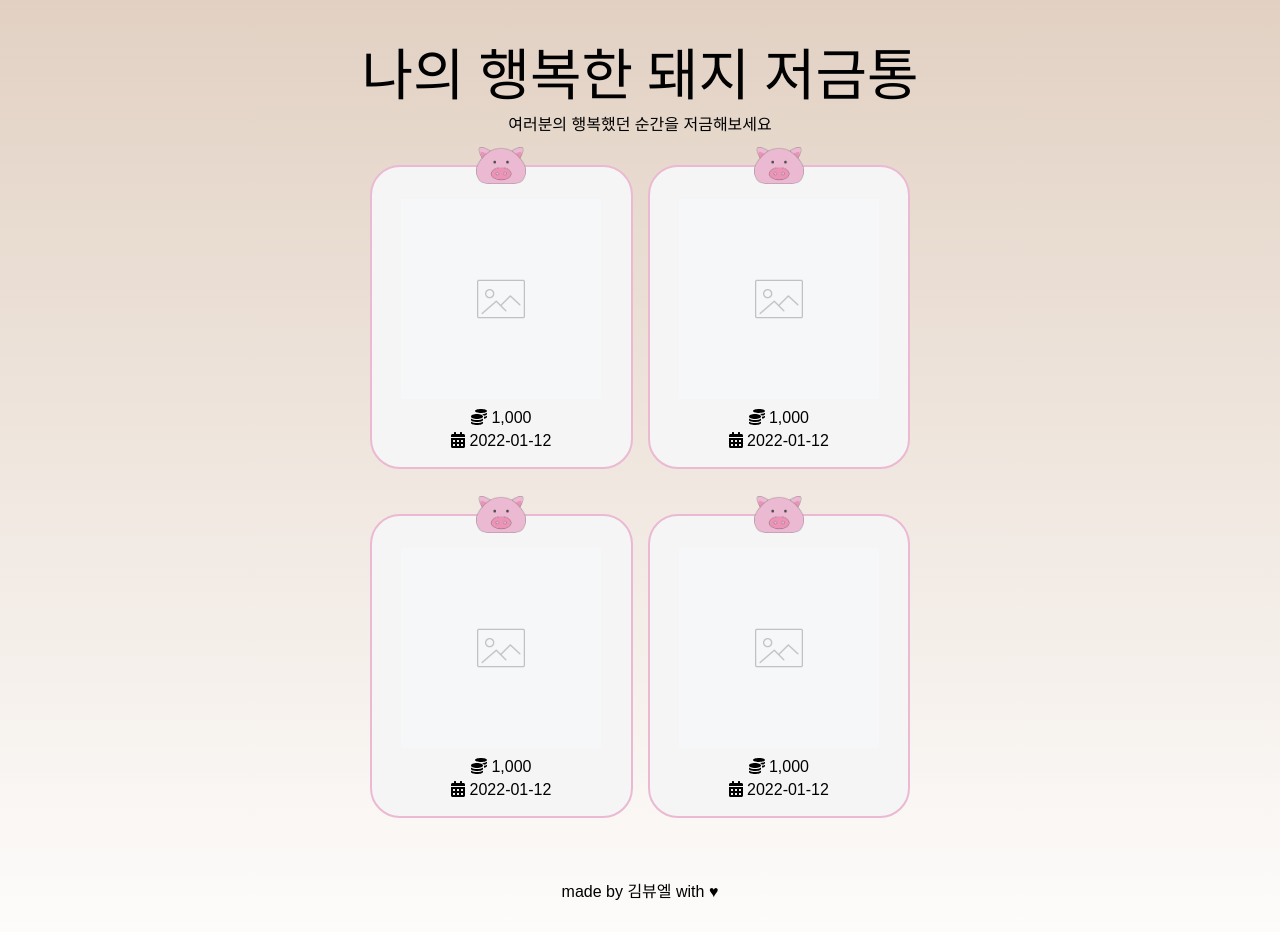
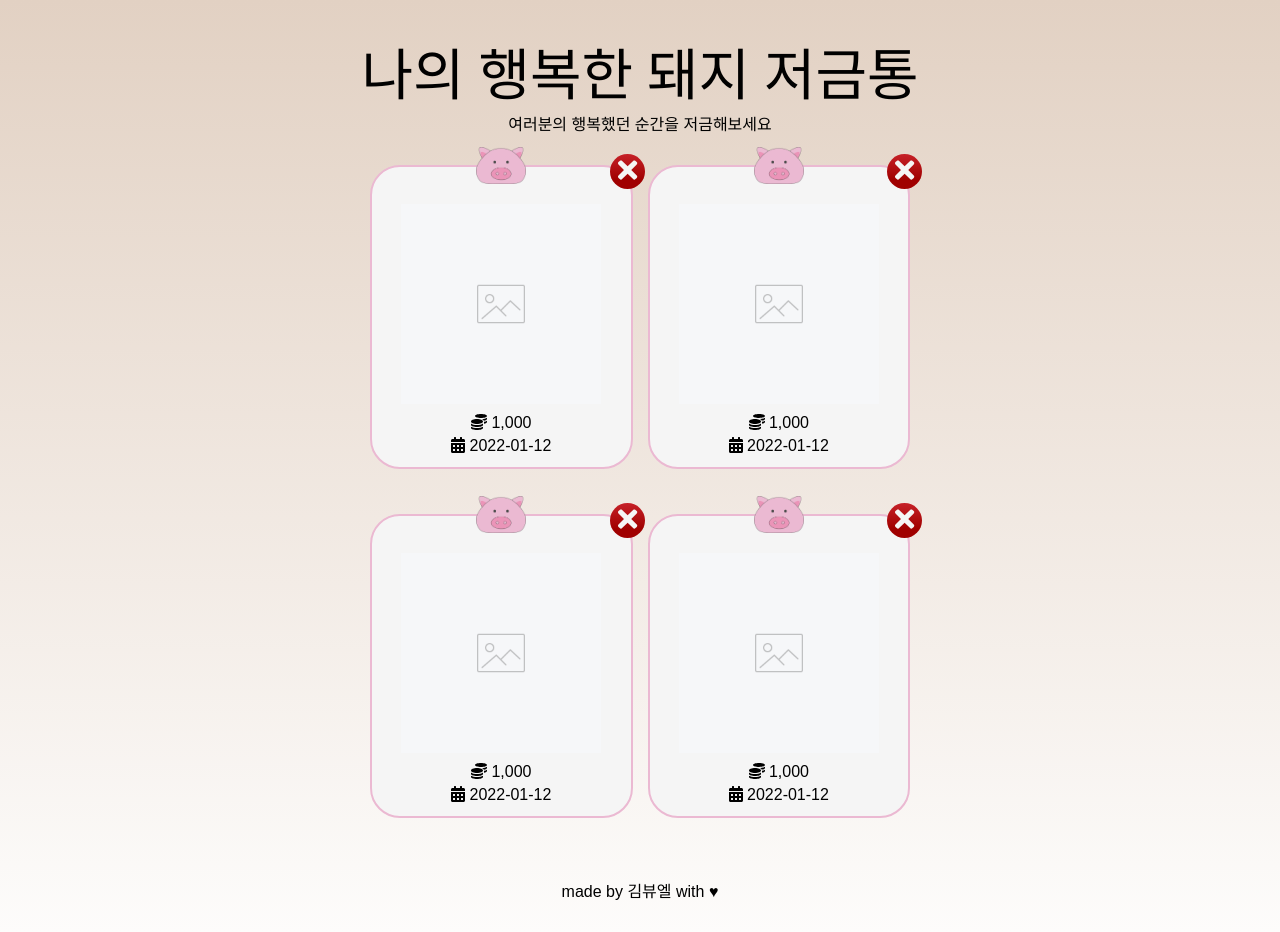
Before and after one commit to happy-piggy-bank/happy-piggy-bank-web-old, a React (Create React App) app: page /bank in a window 1280 px wide. Built offline with nearby package versions, Linux system fonts and the light colour scheme; a web font is replaced by a local one.

Commit message:
삭제 버튼 추가

```diff
--- a/src/components/bank/bankListEntry.jsx
+++ b/src/components/bank/bankListEntry.jsx
@@ -1,7 +1,7 @@
 import { React } from 'react';
 import { useNavigate } from "react-router-dom";
 import { FontAwesomeIcon } from '@fortawesome/react-fontawesome'
-import { faCoins, faCalendarAlt } from '@fortawesome/free-solid-svg-icons';
+import { faCoins, faCalendarAlt, faTimes } from '@fortawesome/free-solid-svg-icons';
 
 import '../../css/bank/bankListEntry.css';
 
@@ -12,6 +12,9 @@ const BankListEntry = () => {
     return (
         <div className='bankListEntryContainer'>
             <img className='bankListEntryHeadImg' src={entryHeaderImg} />
+            <button className='bankListEntryDeleteButton'>
+                <FontAwesomeIcon icon={faTimes} />
+            </button>
             <div className='bankListEntryContentArea'>
                     <img src={noImage} width='200px' />
                     <div className='bankListEntryTextArea'>
--- a/src/css/bank/bankListEntry.css
+++ b/src/css/bank/bankListEntry.css
@@ -15,6 +15,21 @@
     width: 50px;
 }
 
+.bankListEntryDeleteButton {
+    display: block;
+    margin-left: 92%;
+    margin-right: 0;
+    margin-top: -30px;
+    width: 35px;
+    height: 35px;
+    font-size: 3.5vh;
+    border-style: none;
+    border-radius: 30px;
+    background-image: linear-gradient(to bottom, #c62128 0%, #a00000 74%);
+    text-align: center;
+    color: whitesmoke;
+}
+
 .bankListEntryContentArea {
     display: flex;
     flex-direction: column;
```
